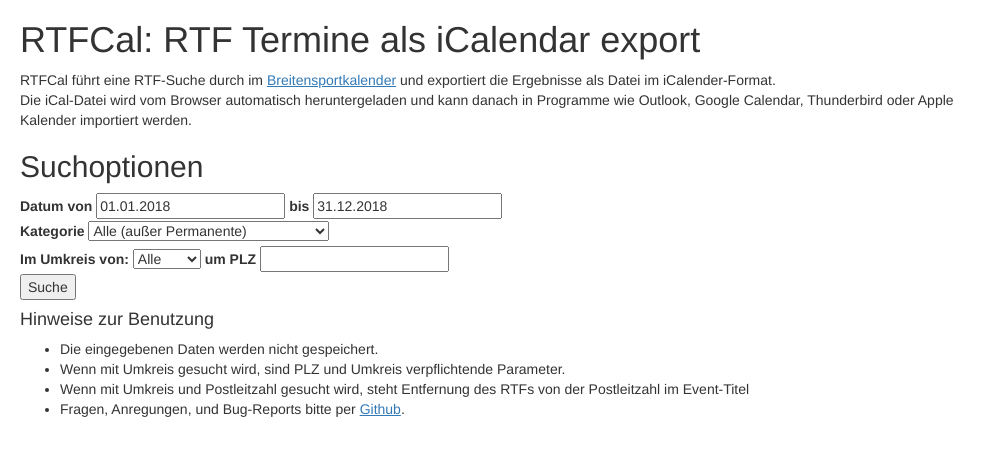
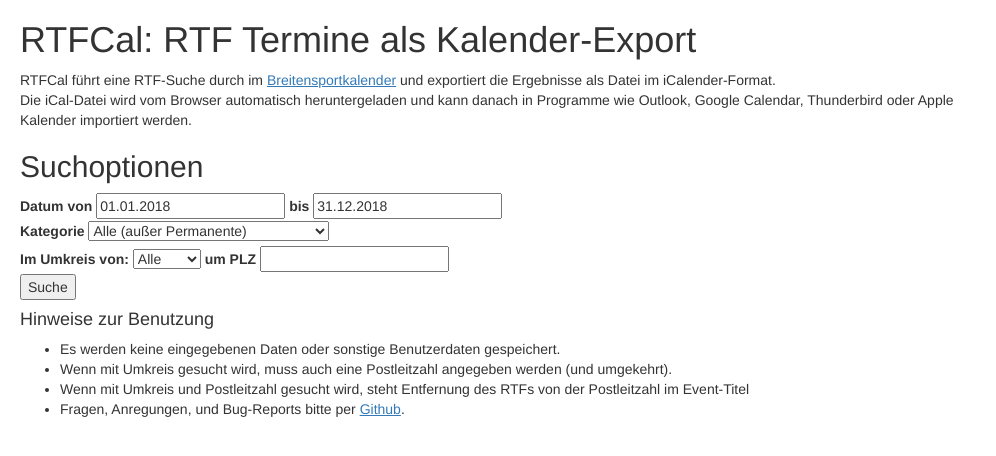
Before and after one commit to tcmb/rtfcal, a Flask app: page / in a window 1280 px wide. Shown: the top 456 px of the page, without its empty margins (0-996 px from the left). Run offline with Flask 2, Linux system fonts and the light colour scheme; some libraries are stand-ins or nearby versions.

Commit message:
improving wording on start page

```diff
--- a/templates/index.html
+++ b/templates/index.html
@@ -26,7 +26,7 @@
 <body>
 {% block body %}
 <div id="outer">
-    <div id="title"><h1>RTFCal: RTF Termine als iCalendar export</h1></div>
+    <div id="title"><h1>RTFCal: RTF Termine als Kalender-Export</h1></div>
     <div id="intro">
         <p>
             RTFCal führt eine RTF-Suche durch im <a href="http://breitensport.rad-net.de/breitensportkalender">Breitensportkalender</a>
@@ -90,8 +90,8 @@
 <div id="usage">
     <h4>Hinweise zur Benutzung</h4>
     <ul>
-        <li>Die eingegebenen Daten werden nicht gespeichert.</li>
-        <li>Wenn mit Umkreis gesucht wird, sind PLZ und Umkreis verpflichtende Parameter.</li>
+        <li>Es werden keine eingegebenen Daten oder sonstige Benutzerdaten gespeichert.</li>
+        <li>Wenn mit Umkreis gesucht wird, muss auch eine Postleitzahl angegeben werden (und umgekehrt).</li>
         <li>Wenn mit Umkreis und Postleitzahl gesucht wird, steht Entfernung des RTFs von der Postleitzahl im Event-Titel</li>
         <li>Fragen, Anregungen, und Bug-Reports bitte per <a href="https://github.com/tcmb/rtfcal">Github</a>.</li>
     </ul>
```
